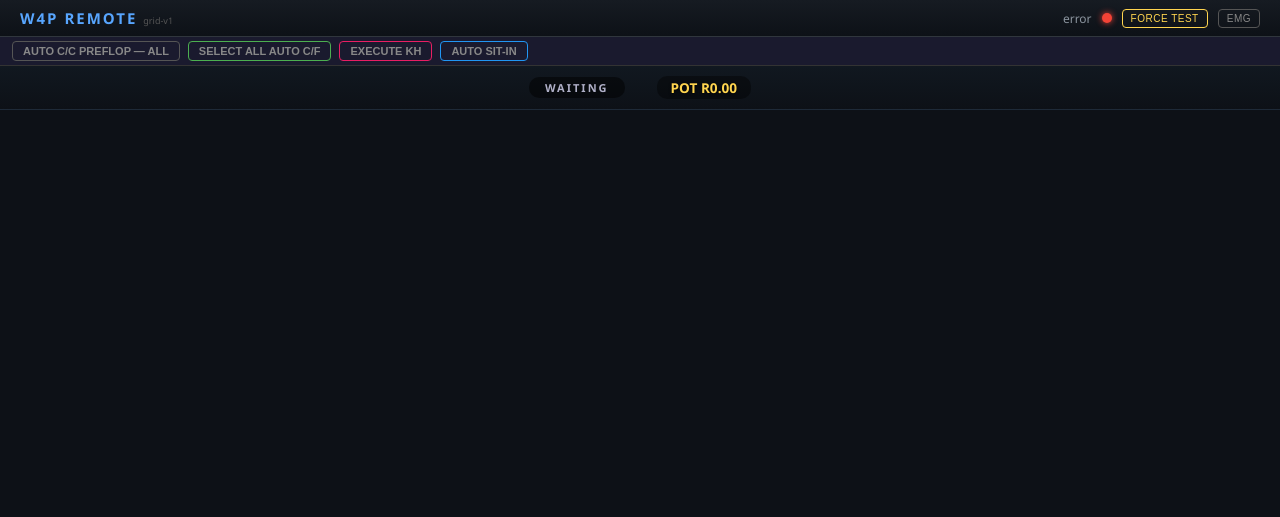
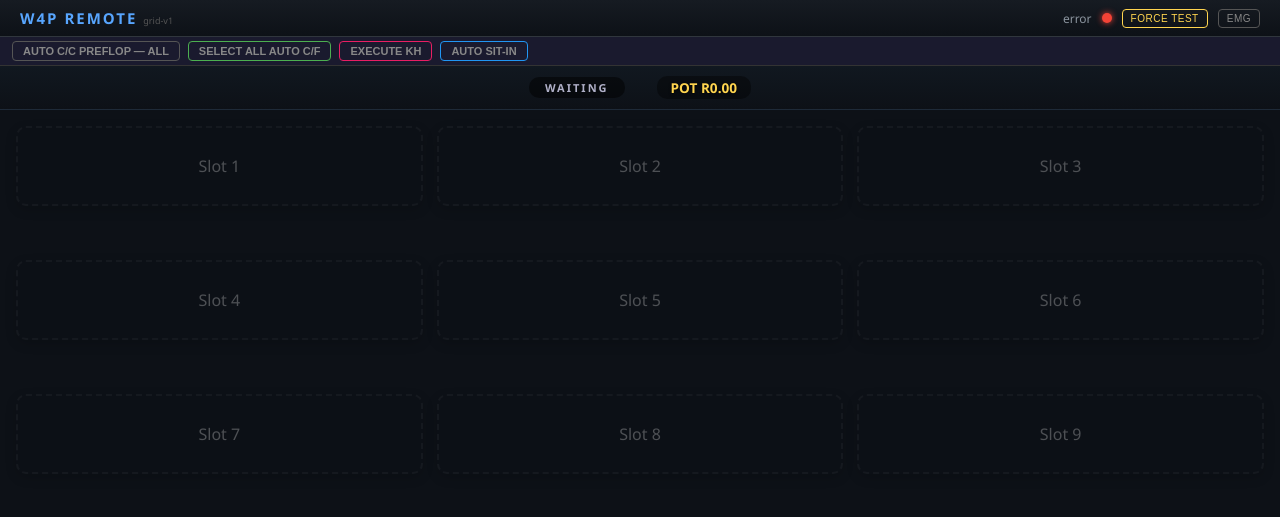
Before and after one commit to abwarren/E-R, a browser extension: page backend/static/ext/remote-w4p.html in a window 1280 px wide. Shown: the top 517 px of the page. Drawn offline with Linux system fonts and the light colour scheme; no server answers.

Commit message:
fix(grid): render empty seat placeholders instead of hiding cells
Source and ext versions of remote-w4p.html used slot.style.display='none'
for empty seats, collapsing the 3x3 grid layout and causing remaining
cells to re-flow into wrong positions. Replaced with empty placeholder
divs (class='seat-box empty') that preserve grid cell positions.

Also removed sitting_out exclusion filter from ext version's posSeatMap
construction — sitting-out players hold their seat position and should
not be dropped from the grid.

Files: source/remote-w4p.html, backend/static/ext/remote-w4p.html

```diff
--- a/backend/static/ext/remote-w4p.html
+++ b/backend/static/ext/remote-w4p.html
@@ -977,7 +977,7 @@ function renderSeats() {
   heroIsActive = false;  // recalculate each render
   if (lastTable && Array.isArray(lastTable.seats)) {
     lastTable.seats.forEach(function(seat) {
-      if (seat.name != null && seat.status !== "sitting_out") {
+      if (seat.name != null) {
         var rawPos = seat.seat_no != null ? seat.seat_no : seat.seat_index;
         var pos = rawPos >= 1 ? rawPos - 1 : rawPos;  // map 1-9 → 0-8
         if (pos != null && pos >= 0 && pos < 9) posSeatMap[pos] = seat;
@@ -1028,8 +1028,8 @@ function renderSeats() {
       // Apply action-on CSS class without changing seat ownership
       slot.querySelector('.seat-box').classList.toggle('action-on', !!seat.action_on);
     } else {
-      slot.style.display = 'none';
-      slot.innerHTML = '';
+      slot.style.display = '';
+      slot.innerHTML = '<div class="seat-box empty">Slot ' + (pos + 1) + '</div>';
     }
     renderedSeats[pos] = hash;
   }
```
Also changed, not shown: source/remote-w4p.html (+2 -2 lines).
